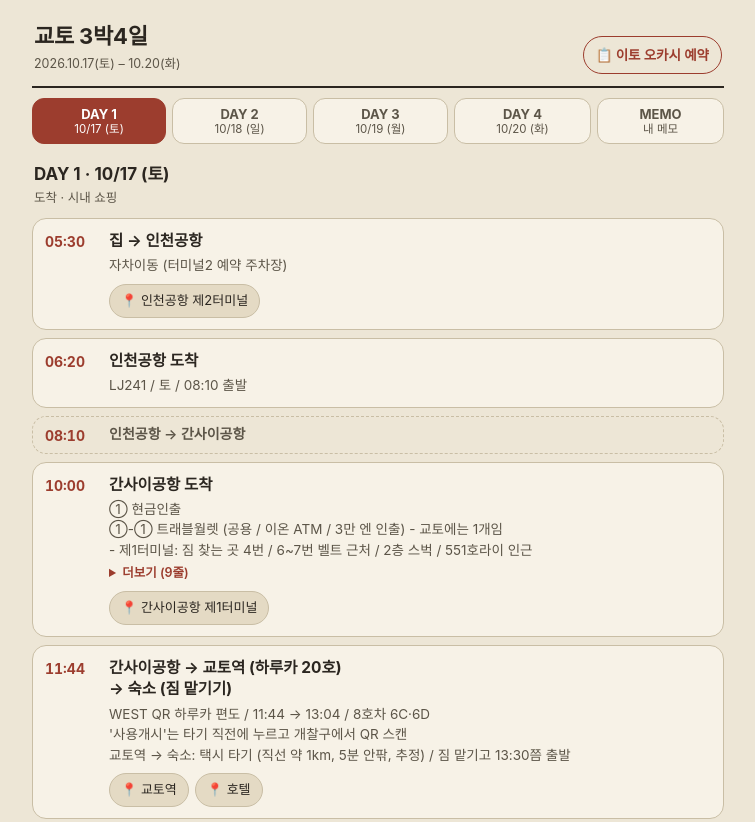
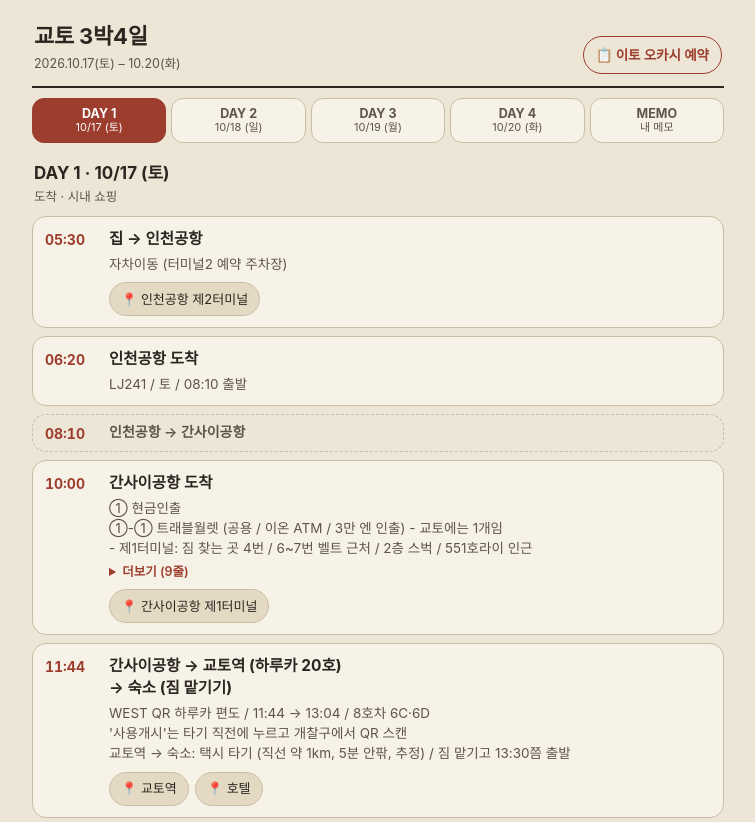
Before and after one commit to duuromi-coder/kyoto-trip, a plain HTML site: page index.html in a window 1280 px wide. Shown: the top 822 px of the page, without its empty margins (262-1017 px from the left). Drawn offline with Linux system fonts and the light colour scheme.

Commit message:
Add files via upload

```diff
--- a/index.html
+++ b/index.html
@@ -34,10 +34,10 @@ header.top{ padding:20px 2px 12px; border-bottom:2px solid var(--ink); display:f
 header.top h1{ margin:0; font-size:22px; letter-spacing:-0.01em; }
 header.top .sub{ font-size:12.5px; color:var(--soft); margin-top:2px; }
 .resv-top{ border:1.5px solid var(--accent); color:var(--accent); font-weight:700; font-size:13.5px; padding:8px 12px; border-radius:999px; text-decoration:none; }
-.tabs{ position:sticky; top:env(safe-area-inset-top,0px); z-index:5; display:flex; gap:6px; padding:10px 0; background:var(--bg); overflow-x:auto; }
-.tab{ flex:1 0 auto; min-width:76px; border:1px solid var(--line); background:var(--card); color:var(--soft); border-radius:12px; padding:7px 10px; text-decoration:none; display:flex; flex-direction:column; align-items:center; line-height:1.25; }
-.tab .tl{ font-weight:700; font-size:13px; }
-.tab .td{ font-size:11.5px; }
+.tabs{ position:sticky; top:env(safe-area-inset-top,0px); z-index:5; display:flex; gap:5px; padding:10px 0; background:var(--bg); overflow-x:auto; }
+.tab{ flex:1 1 0; min-width:0; border:1px solid var(--line); background:var(--card); color:var(--soft); border-radius:12px; padding:7px 2px; text-decoration:none; display:flex; flex-direction:column; align-items:center; line-height:1.25; white-space:nowrap; }
+.tab .tl{ font-weight:700; font-size:12.5px; }
+.tab .td{ font-size:11px; }
 .tab[aria-selected="true"]{ background:var(--accent); border-color:var(--accent); color:var(--accent-ink); }
 .js .day:not(.on){ display:none; }
 .day{ margin-bottom:26px; }
```
